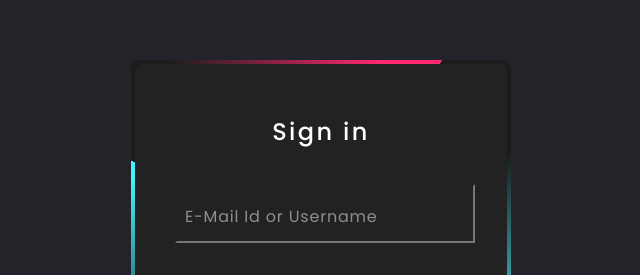
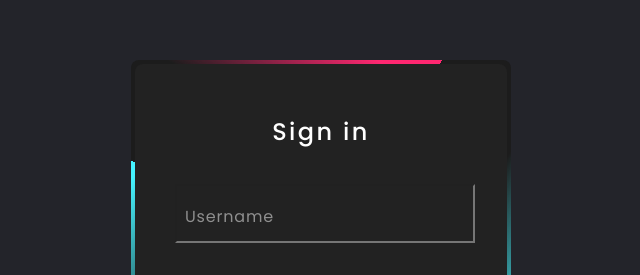
Before and after one commit to beastboi786/Movies_Hub_Website, a plain HTML site: page Project/Client/signIn.html in a window 1280 px wide. Shown: the part 130-405 px from the top of the page, 319-959 px from the left. Drawn offline with Linux system fonts and the light colour scheme.

Commit message:
Update signIn.html

```diff
--- a/Project/Client/signIn.html
+++ b/Project/Client/signIn.html
@@ -13,7 +13,7 @@
         <h2>Sign in</h2>
         <div class="inputbox">
             <input type="text" id="email" required="Required" >
-            <span>E-Mail Id or Username</span>
+            <span>Username</span>
             <i></i>
        </div>
       <div class="inputbox" >
```
